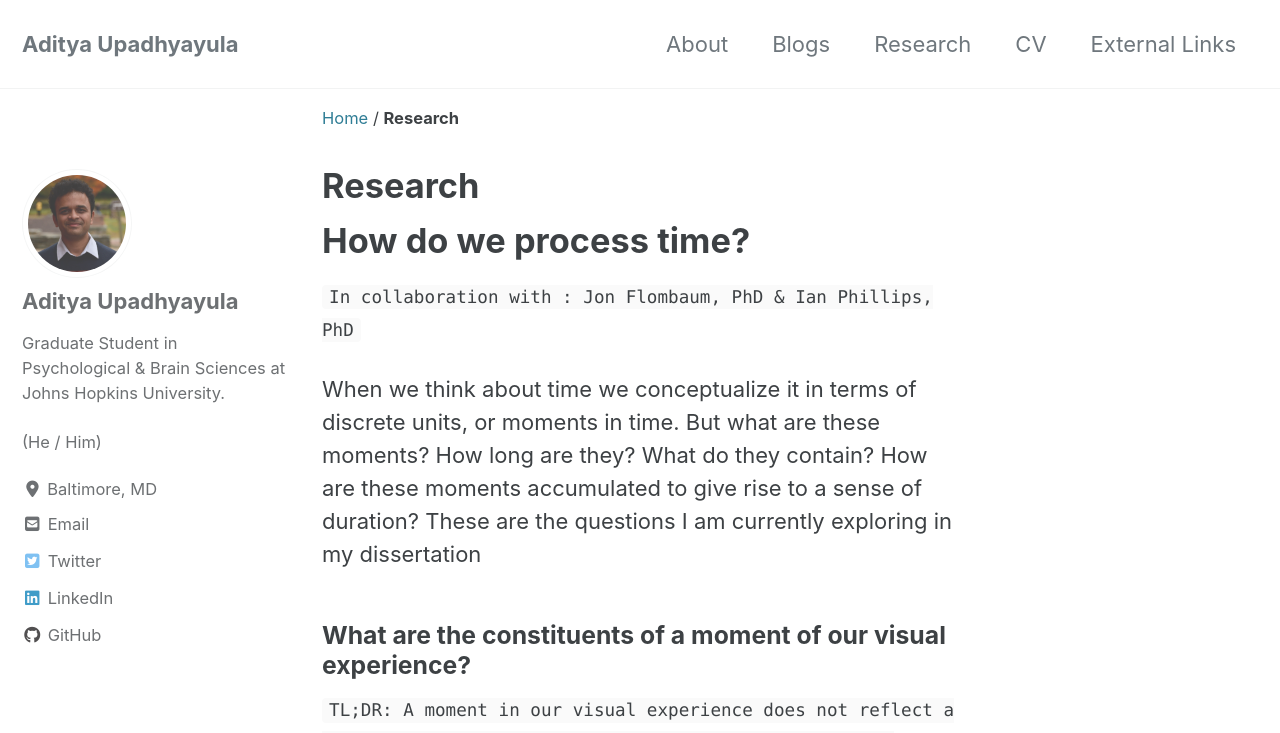
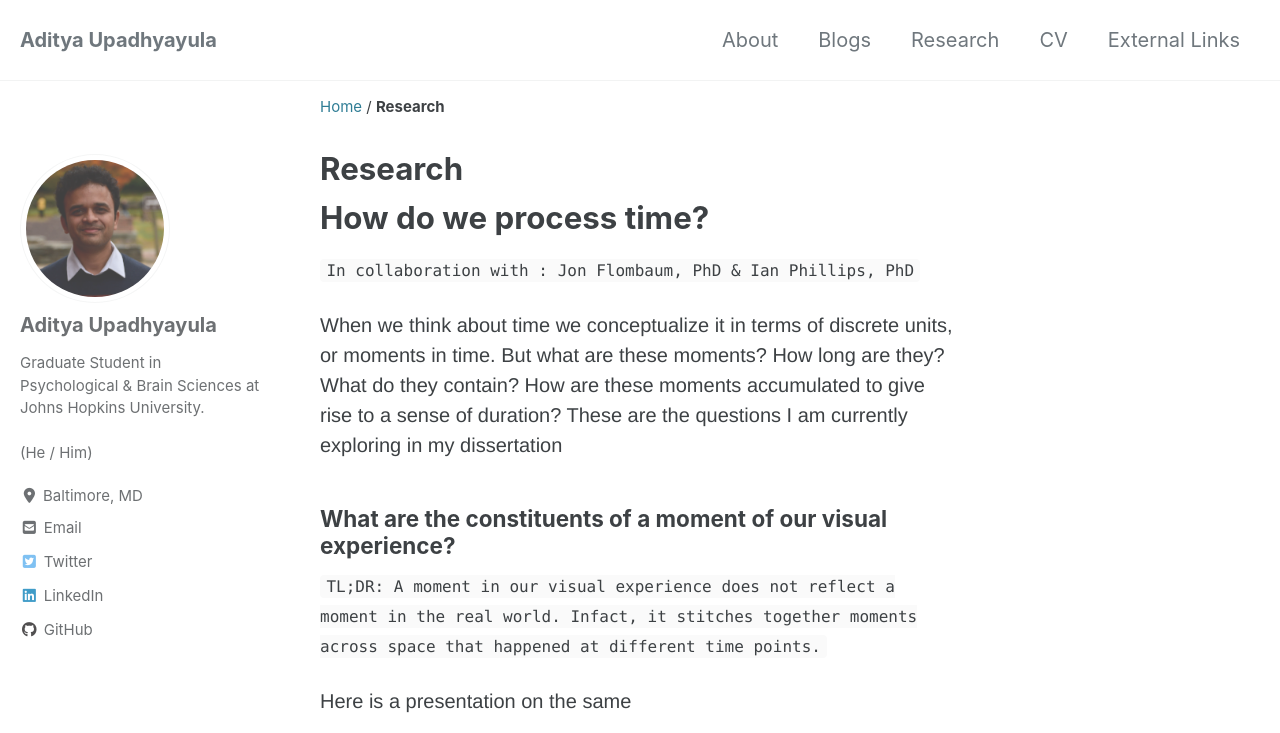
Before and after one commit to Adibuoy23/Adibuoy23.github.io, a Jekyll site: the page built from _pages/Research.md, in a window 1280 px wide and 1400 px high. Shown: the top 733 px of the window. Built offline with Jekyll 4.4.1, drawn with Linux system fonts in a browser that asks for light colours; cached includes are drawn as plain includes; nearby versions of some CDN libraries; comment, search, counter and statistics services are not loaded; some of the changed text lies outside the part shown.

Commit message:
Updated the scss file to change font size and image size

```diff
--- a/_pages/Research.md
+++ b/_pages/Research.md
@@ -29,6 +29,7 @@ Check out this presentation for more information:
 
 <iframe width="360" height="215" src="https://www.youtube.com/embed/w82668xFLfg" frameborder="0" allow="accelerometer; autoplay; encrypted-media; gyroscope; picture-in-picture" allowfullscreen></iframe>
 
+_____________________________________________________________________________
 
 # Hierarchical Processing in Visual Narratives
 `In collaboration with: Neil Cohn, PhD`
--- a/_sass/minimal-mistakes/_sidebar.scss
+++ b/_sass/minimal-mistakes/_sidebar.scss
@@ -127,7 +127,7 @@
   }
 
   img {
-    max-width: 110px;
+    max-width: 150px;
     border-radius: 50%;
 
     @include breakpoint($large) {
--- a/_sass/minimal-mistakes/_variables.scss
+++ b/_sass/minimal-mistakes/_variables.scss
@@ -29,7 +29,7 @@ $bodoni: "Bodoni MT", serif !default;
 $calisto: "Calisto MT", serif !default;
 $garamond: Garamond, serif !default;
 
-$global-font-family: $sans-serif !default;
+$global-font-family: $helvetica, Arial !default;
 $header-font-family: $sans-serif !default;
 $caption-font-family: $serif !default;
 
--- a/assets/css/main.scss
+++ b/assets/css/main.scss
@@ -6,3 +6,19 @@
 
 @import "minimal-mistakes/skins/{{ site.minimal_mistakes_skin | default: 'default' }}"; // skin
 @import "minimal-mistakes"; // main partials
+
+// https://github.com/mmistakes/minimal-mistakes/issues/1219#issuecomment-326809412
+html {
+    font-size: 14px; // originally 16px
+    @include breakpoint($medium) {
+        font-size: 16px; // originally 18px
+    }
+
+    @include breakpoint($large) {
+        font-size: 18px; // originally 20px
+    }
+
+    @include breakpoint($x-large) {
+        font-size: 20px; // originally 22px
+    }
+}
```
Also changed, not shown: other parts of _pages/Research.md (+3 -1 lines), 6 other files.
